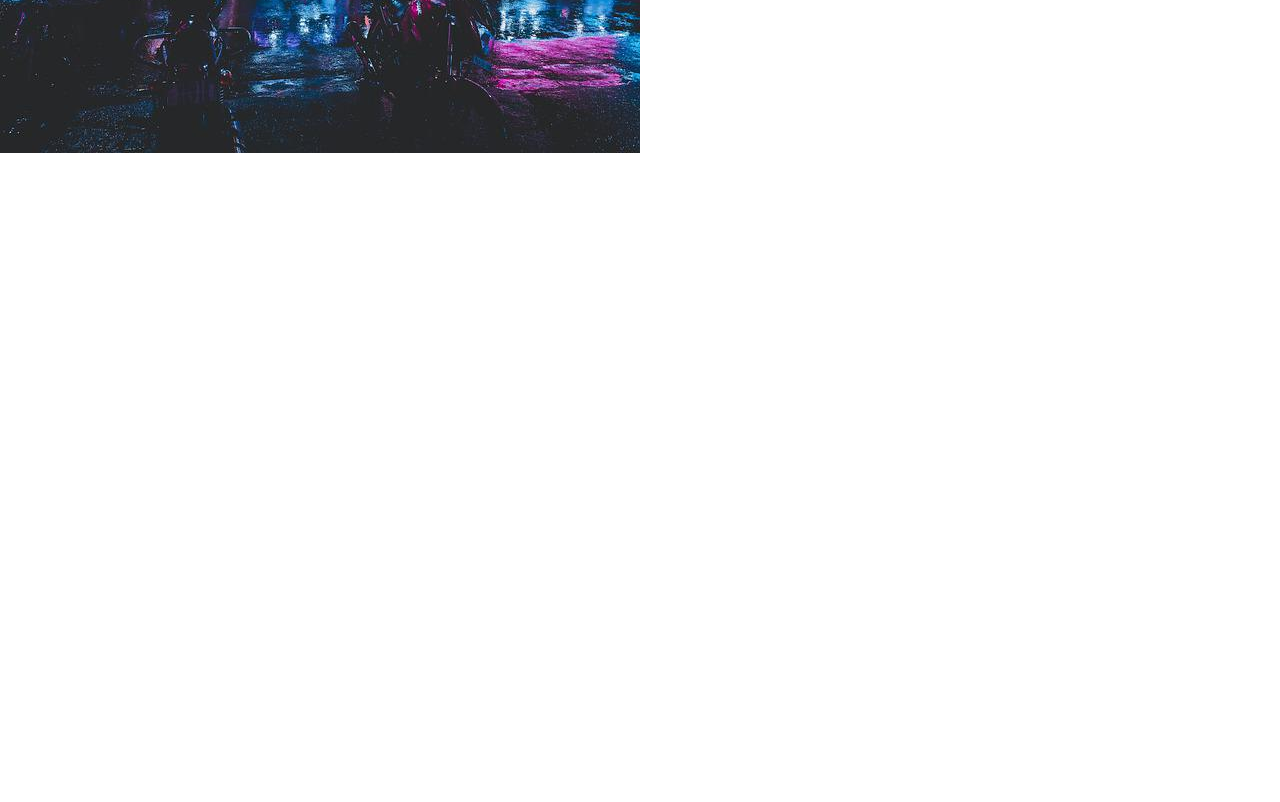
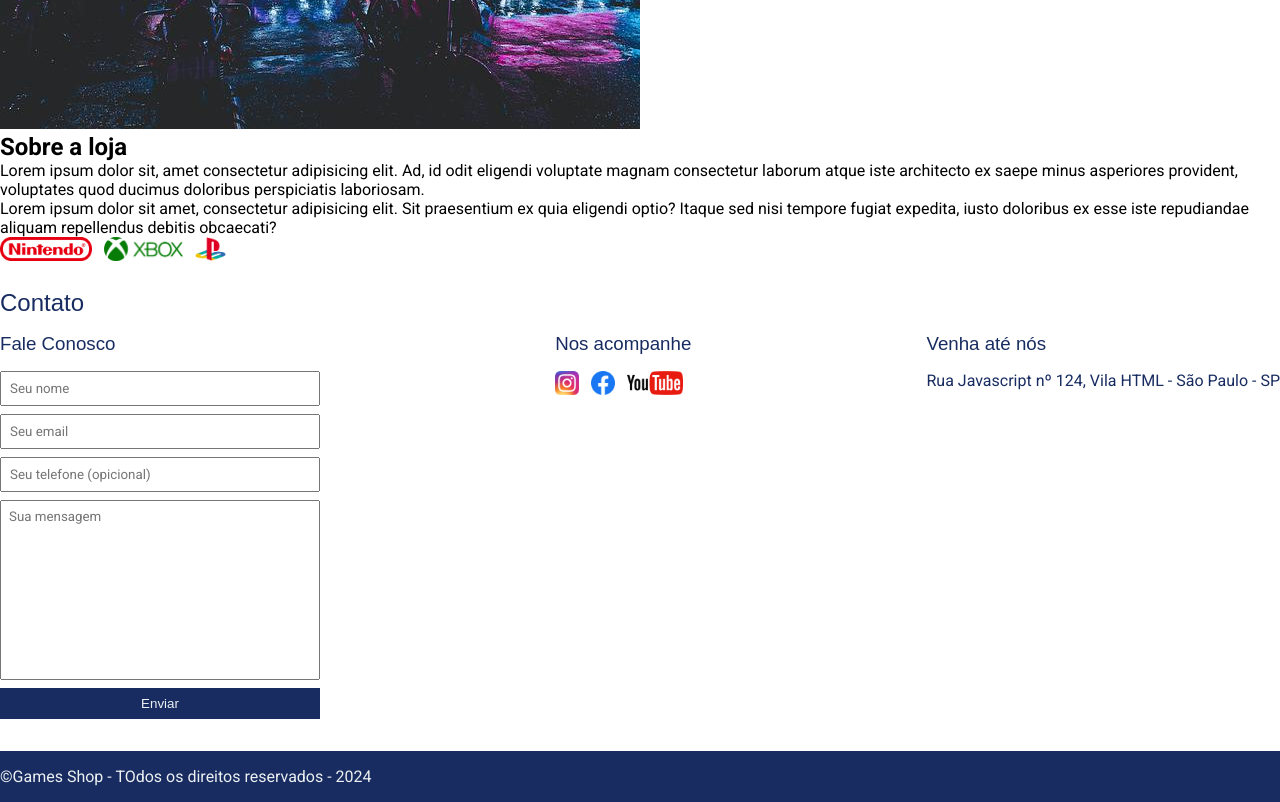
Before and after one commit to Veghing05/FullStackJava-EBAC, a plain HTML site: page Games Shop/index.html in a window 1280 px wide. Shown: the part 420-1222 px from the top of the page. Before the commit the page ends 800 px from the top, so only its background shows below. Drawn offline with Linux system fonts and the light colour scheme; a web font is replaced by a local one.

Commit message:
Finalizando o site

```diff
--- a/Games Shop/index.html
+++ b/Games Shop/index.html
@@ -22,16 +22,16 @@
                 <nav>
                     <ul>
                         <li>
-                            <a href="#">Sobre a loja</a>
+                            <a href="#about">Sobre a loja</a>
                         </li>
                         <li>
-                            <a href="#">Contato</a>
+                            <a href="#contact">Contato</a>
                         </li>
                     </ul>
                 </nav>
             </div>
         </header>
-        <section>
+        <sectio id="about">
             <div class="container">
                 <img clas="Store-Front" src="./images/images/loja.jpg" alt="fachada da loja Games Shop">
                 <div>
@@ -50,5 +50,57 @@
                 </div>
             </div>
         </section>
+        <section id="contact">
+            <div class="container">
+                <h2>Contato</h2>
+                <div class="contact-methods">
+                    <div>
+                        <h3>Fale Conosco</h3>
+                        <form>
+                            <input type="text" placeholder="Seu nome" required>
+                            <input type="email" placeholder="Seu email" required>
+                            <input type="tel" placeholder="Seu telefone (opicional)">
+                            <textarea placeholder="Sua mensagem" required></textarea>
+                            <button type="submit"> Enviar</button>
+                        </form>
+                    </div>
+                    <div>
+                        <h3>Nos acompanhe</h3>
+                        <ul class="social-links">
+                            <li>
+                                <a href="#" titlle="Siga-nos no Instagram">
+                                    <img src="./images/images/instagram.png" alt="Logo do Instagram"/>
+                                </a>
+                            </li>
+                            <li>
+                                <a href="#" titlle="Siga-nos no Facebook">
+                                    <img src="./images/images/facebook.png" alt="Logo do Facebook"/>
+                                </a>
+                            </li>
+                            <li>
+                                <a href="#" titlle="Visite nosso canal n o Youtube">
+                                    <img src="./images/images/youtube.png" alt="Logo do Youtube"/>
+                                </a>
+                            </li>
+                        </ul>
+                    </div>
+                    <div>
+                        <h3>Venha até nós</h3>
+                        <p>
+                            Rua Javascript nº 124, Vila HTML - São Paulo - SP
+                        </p>
+                    </div>
+                </div>
+            </div>
+        </section>
+        <footer>
+            <div class="container">
+                <p>
+                    &copy;Games Shop - TOdos os direitos reservados - 2024
+                </p>
+
+            </div>
+
+        </footer>
     </body>
     </html>
--- a/Games Shop/main.css
+++ b/Games Shop/main.css
@@ -5,11 +5,14 @@
 }
 
 header,
-section h2 {
+section h2,
+section h3,
+form button {
     font-family: "Bungee Spice", sans-serif;
+    font-weight: normal;
 }
 
-body {
+body, input, textarea {
     font-family: 'Roboto', sans-serif ;
 }
 
@@ -17,11 +20,6 @@ header {
     padding: 16px 0;
     background-color: #182c61;
     color: #ecf0f1;
-}
-
-header h1,
-section h2{
-    font-weight: normal;
 }
 
 header nav li {
@@ -78,3 +76,64 @@ section p {
     margin-right: 32px;
     margin: 34px;
 }
+
+.social-links img {
+    height: 24px;
+}
+
+.social-links li {
+    display: inline;
+    margin-right: 8px;
+}
+
+#contact .container {
+    display: block;
+}
+
+.social-links li a {
+    text-decoration: none;
+}
+
+.contact-methods {
+    display: flex;
+    justify-content: space-between;
+}
+
+form input,
+form textarea,
+form button {
+    display: block;
+    width: 320px;
+    margin-bottom: 8px;
+    padding: 8px;
+}
+
+form textarea {
+    resize: none;
+    height: 180px;
+}
+
+section h3 {
+    margin-bottom: 16px;
+}
+
+form button {
+    background-color: #182c61;
+    color: #ecf0f1;
+    border: none;
+    cursor: pointer;
+}
+
+form button:hover {
+    background-color: #314e9e;
+}
+
+input:focus, textarea:focus {
+    outline-color: #182c61;
+}
+
+footer {
+    background-color: #182c61;
+    color: #ecf0f1;
+    padding: 16px 0;
+}
```
